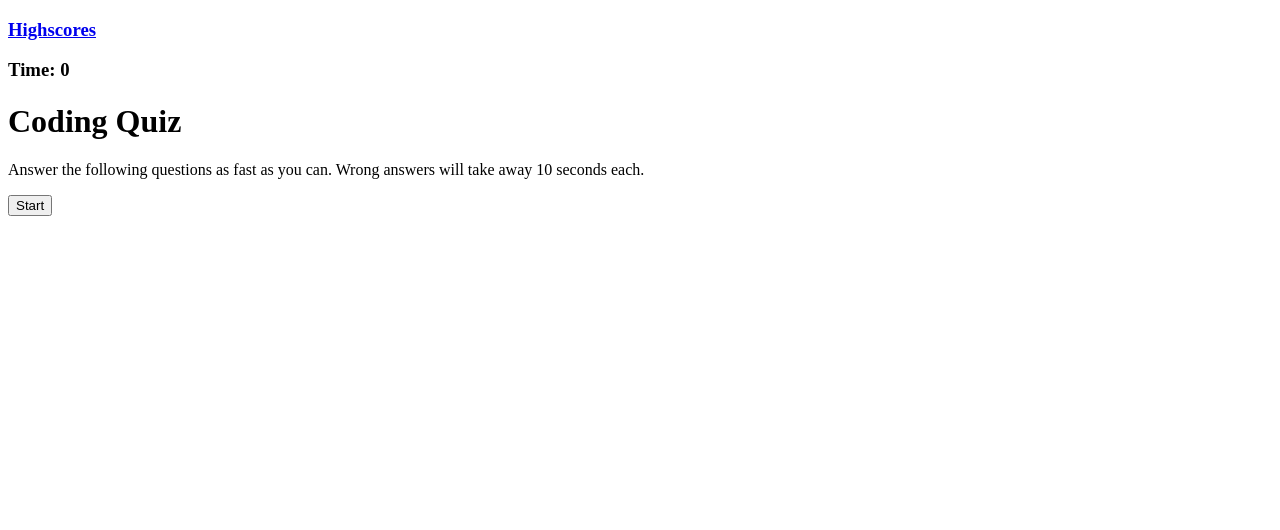
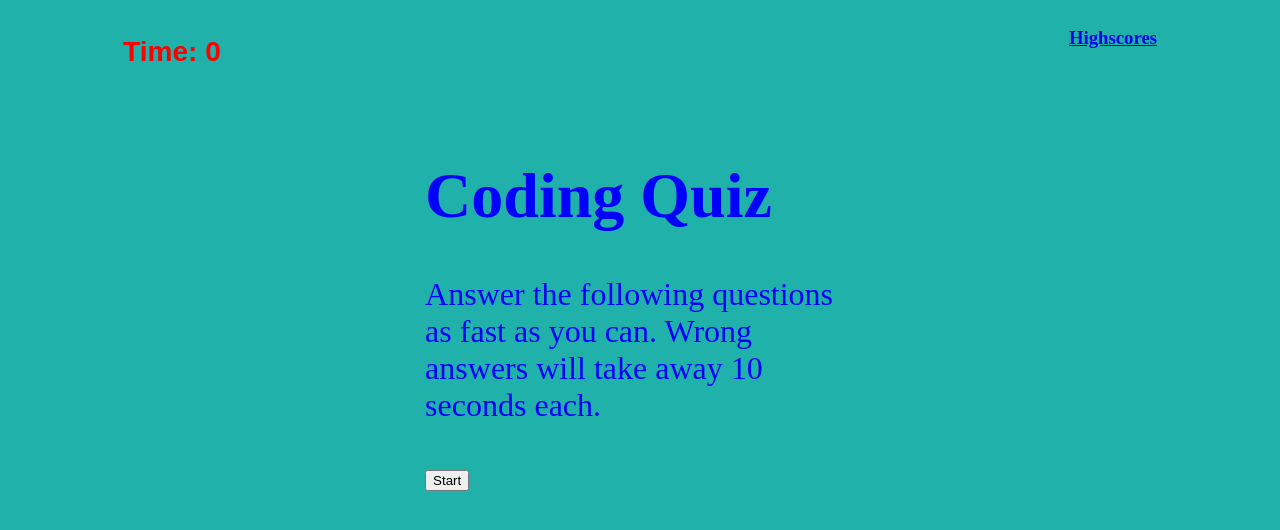
Before and after one commit to nateghsc09/code-quiz, a plain HTML site: page index.html in a window 1280 px wide. Drawn offline with Linux system fonts and the light colour scheme; files that its build step writes are made by us from their sources.

Commit message:
added css

```diff
--- a/assests/style.css
+++ b/assests/style.css
@@ -0,0 +1,38 @@
+
+#info{
+    background-color: coral;
+    background-size: 20px;
+
+
+}
+.scores {
+    font-family: 'Times New Roman', Times, serif;
+    float:right;
+    font-weight: bold;
+    color:aquamarine ;
+    padding-right: 115px;
+
+}
+
+.timer
+{
+    font-size: x-large;
+    float: left;
+    font-family: Arial, Helvetica, sans-serif;
+    color: red;
+    padding-left: 115px;
+
+}
+
+#opening{
+    padding-left: 33%;
+    padding-top: 20px;
+    padding-right: 33%;
+    font-size: xx-large;
+    float:inline-end;
+    color:blue
+}
+
+body {
+    background-color: lightseagreen;
+}
--- a/index.html
+++ b/index.html
@@ -7,7 +7,7 @@
     <title>Code Quiz</title>
 
 
-    <link href= "style.css" rel="stylesheet" type= "text/css">
+    <link rel="stylesheet" href="assests/style.css">
     <script src = "assests/script.js" type="text/javascript"> </script>
 
 
```
